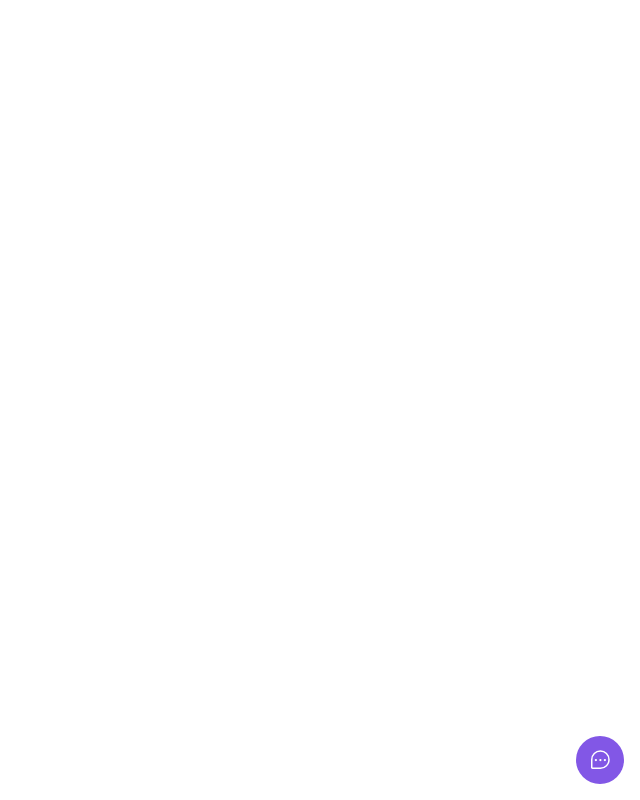
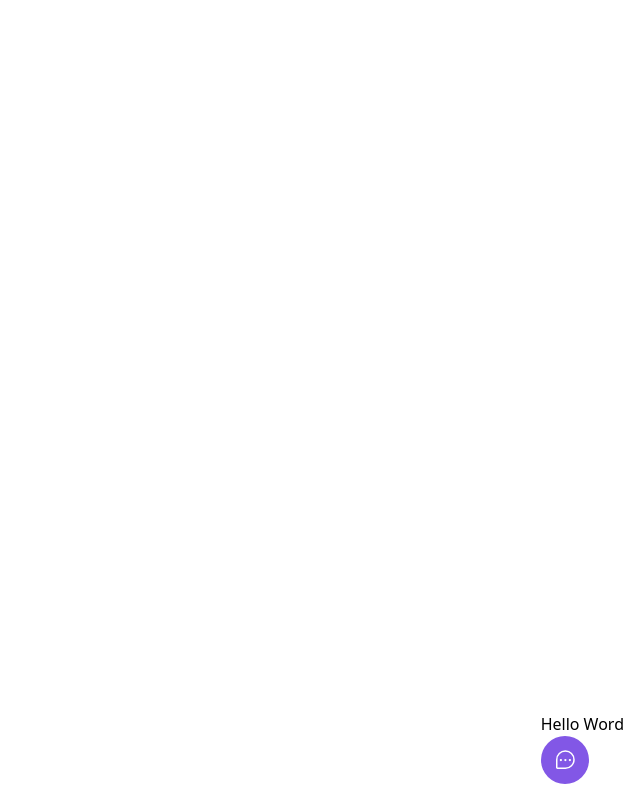
Before and after one commit to junioralbino/web-nlw, a React (Vite) app: page / in a window 1280 px wide. Both pictures are taken after a click on the button "Feedback". Shown: the whole page, without its empty margins (640-1280 px from the left). Built offline with nearby package versions, Linux system fonts and the light colour scheme.

Commit message:
Fazendo o texto dentro do chat ficar false

```diff
--- a/src/App.tsx
+++ b/src/App.tsx
@@ -1,13 +1,21 @@
-import { Widget } from "./components/Widget";
 import {ChatTeardropDots} from 'phosphor-react';
+import { useState } from "react";
 
 export function App(){
+  //estado
+  const [isWidgetOpen,  setIsWidgetOpen] = useState(false);
+
+  function toggleWidgetVisibility(){
+     setIsWidgetOpen(!isWidgetOpen)
+  }
+
   return(
     <div className="absolute bottom-4 right-4">
-      <button className="bg-brand-500 rounded-full px-3 h-12 text-white flex items-center group">
+      { isWidgetOpen && <p>Hello Word</p> }
+      <button onClick={toggleWidgetVisibility} className="bg-brand-500 rounded-full px-3 h-12 text-white flex items-center group">
          <ChatTeardropDots className="w-6 h-6"/>
 
-         <span className="max-w-0 overflow-hidden group-hover:max-w-xs">
+         <span className="max-w-0 overflow-hidden group-hover:max-w-xs transition-all duration-500 ease-linear">
            <span className="pl-2"></span>
            Feedback
          </span>
```
